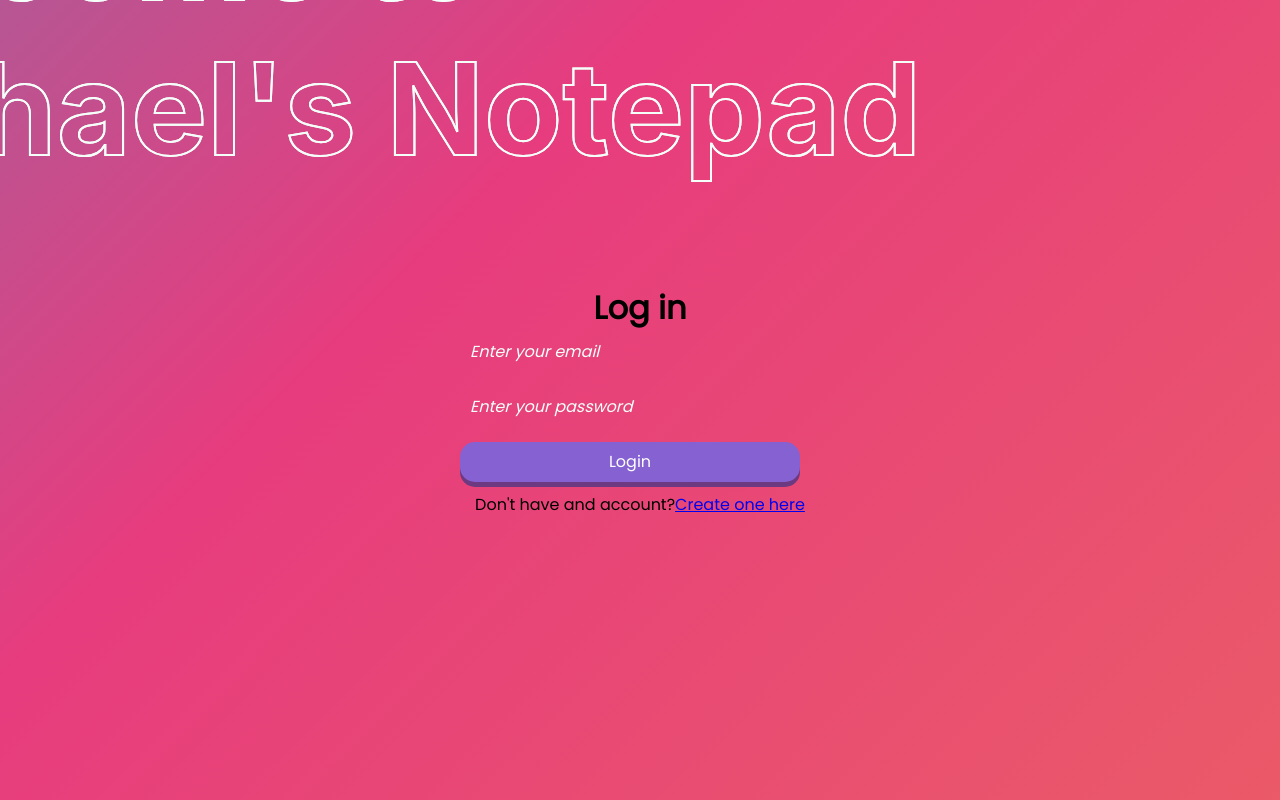
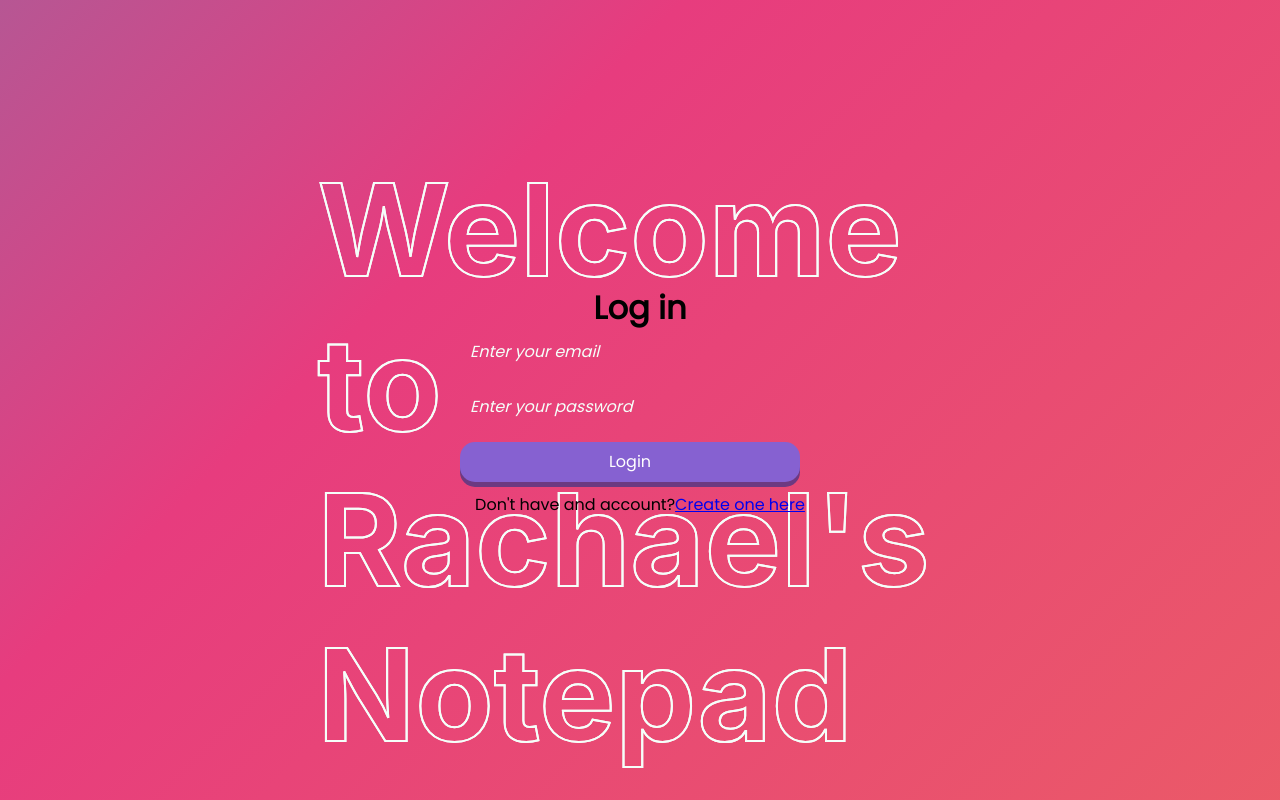
Before and after one commit to RachaelSMathew/notepad-rachael, a React (Create React App) app: page /login in a window 1280 px wide. Built offline with nearby package versions, Linux system fonts and the light colour scheme; no server answers.

Commit message:
Update Login.js

```diff
--- a/src/Login.js
+++ b/src/Login.js
@@ -35,11 +35,11 @@ function Login(){
 
   return(
     <div className="login-background">
-    <div className="welcome-text">
-    <h2>Welcome to Rachael's Notepad</h2>
-    <h2>Welcome to Rachael's Notepad</h2>
-    </div>
     <div className='center'>
+      <div className="welcome-text">
+      <h2>Welcome to Rachael's Notepad</h2>
+      <h2>Welcome to Rachael's Notepad</h2>
+      </div>
       <div className='auth'>
         <h1>Log in</h1>
         {error && <div className='auth__error'>{error}</div>}
```
